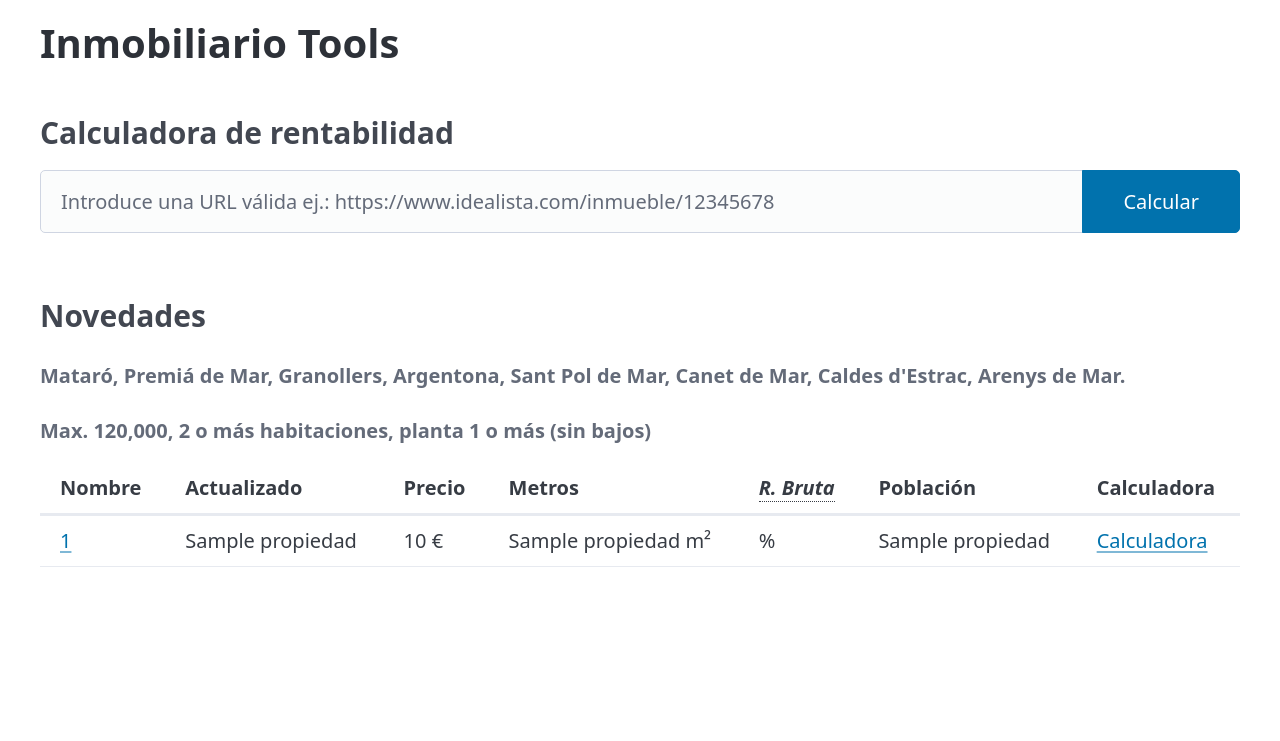
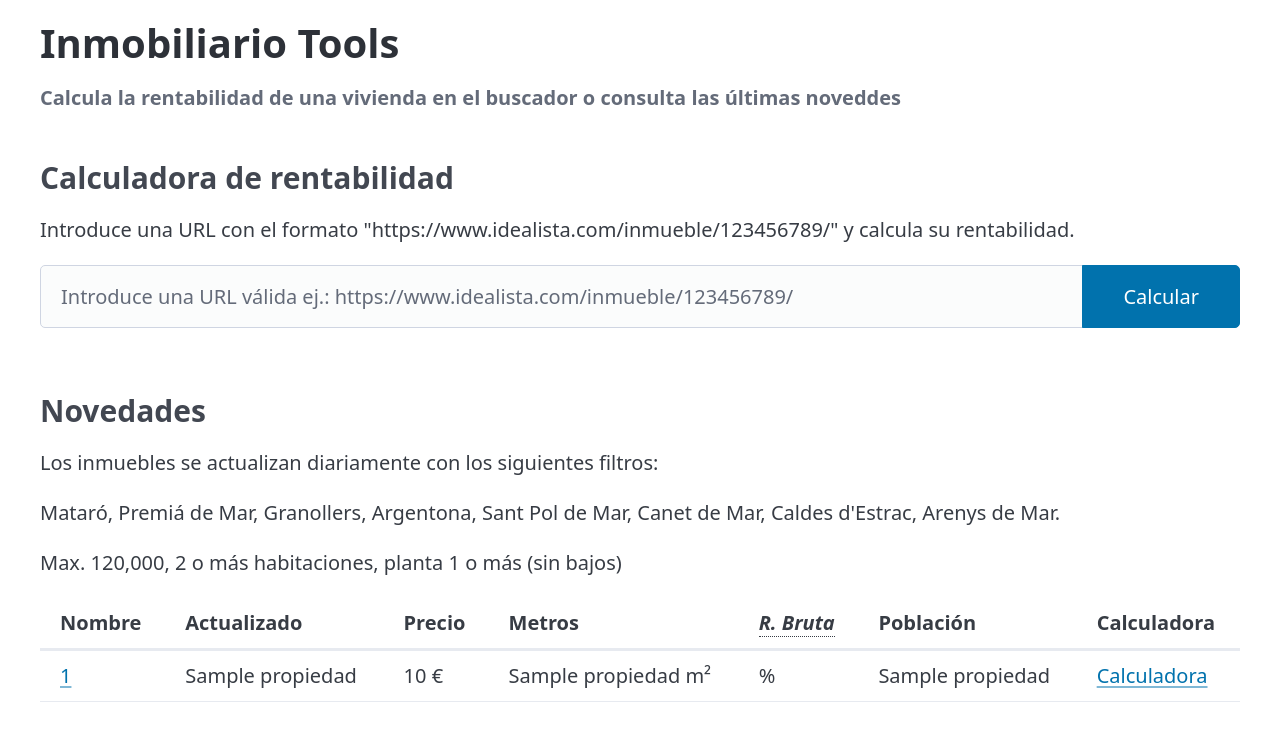
Before and after one commit to a-hersa/inmobiliario-tools, a Python web app: template web/templates/index.html in a window 1280 px wide. Shown: the top 741 px of the page. Run offline with Jinja, Linux system fonts and the light colour scheme; the template is opened without the code that fills it: most values are stand-ins (such as "Sample title", 1, 10 or a date in 2020).

Commit message:
Info added in index.html

```diff
--- a/web/templates/index.html
+++ b/web/templates/index.html
@@ -14,17 +14,20 @@
 {% block body %}
 <main class="container">
   <h1>Inmobiliario Tools</h1>
+  <h6>Calcula la rentabilidad de una vivienda en el buscador o consulta las últimas noveddes</h6>
   <br>
   <h3>Calculadora de rentabilidad</h3>
+  <p>Introduce una URL con el formato "https://www.idealista.com/inmueble/123456789/" y calcula su rentabilidad.</p>
   <form action="{{url_for('calculadora')}}" method="POST" onsubmit="setAriaBusy()">
     <fieldset role="group">
-      <input type="url" name="url" pattern="^https:\/\/www\.idealista\.com\/inmueble\/\d{9}\/.*$" placeholder="Introduce una URL válida ej.: https://www.idealista.com/inmueble/12345678" />
+      <input type="url" name="url" pattern="^https:\/\/www\.idealista\.com\/inmueble\/\d{9}\/.*$" placeholder="Introduce una URL válida ej.: https://www.idealista.com/inmueble/123456789/" />
       <input type="submit" value="Calcular">
     </fieldset>
   </form>
   <h3>Novedades</h3>
-  <h6>Mataró, Premiá de Mar, Granollers, Argentona, Sant Pol de Mar, Canet de Mar, Caldes d'Estrac, Arenys de Mar.</h6>
-  <h6>Max. 120,000, 2 o más habitaciones, planta 1 o más (sin bajos)</h6>
+  <p>Los inmuebles se actualizan diariamente con los siguientes filtros:</p>
+  <p>Mataró, Premiá de Mar, Granollers, Argentona, Sant Pol de Mar, Canet de Mar, Caldes d'Estrac, Arenys de Mar.</p>
+  <p>Max. 120,000, 2 o más habitaciones, planta 1 o más (sin bajos)</p>
   <table>
     <thead>
       <tr>
```
